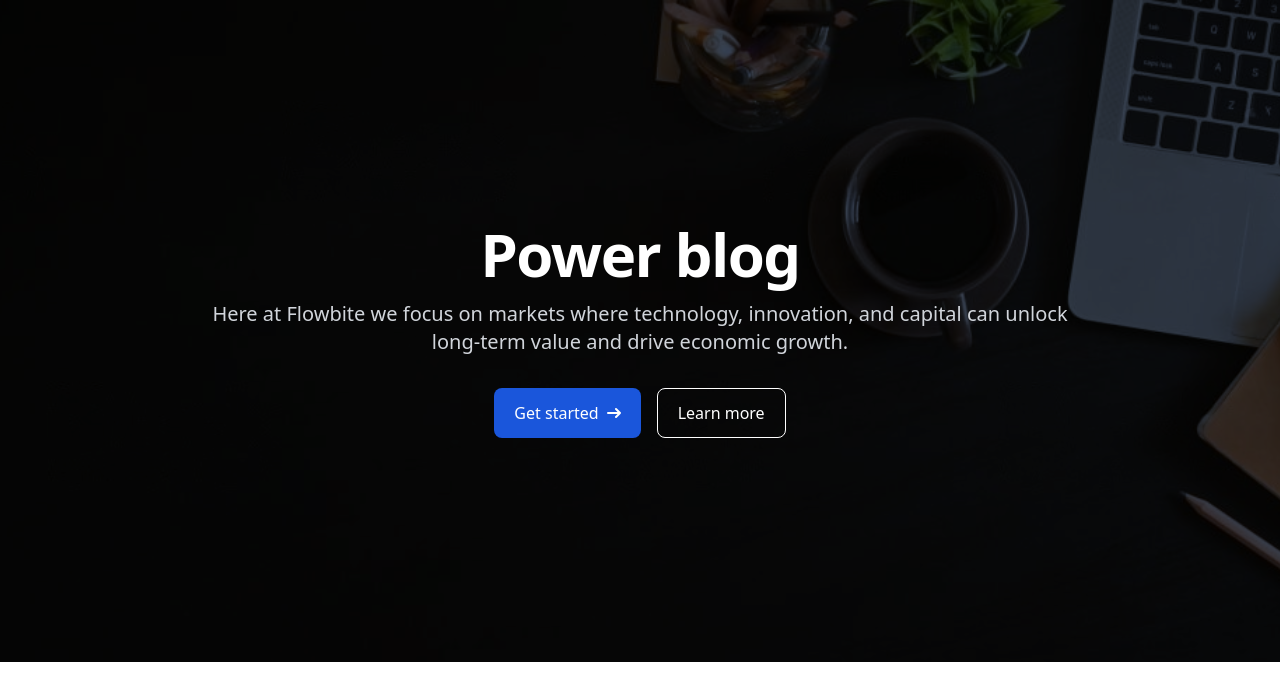
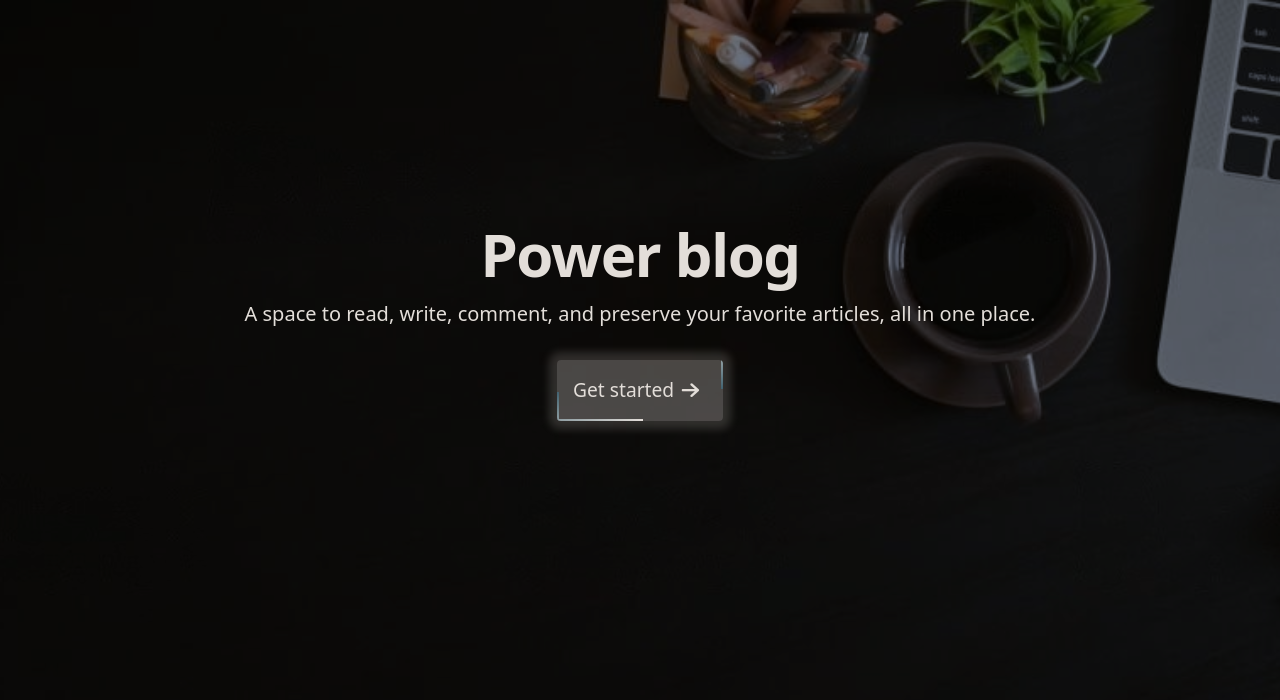
Before and after one commit to VirginiaBarbaro/power_blog_front, a React (Vite) app: page / in a window 1280 px wide. Shown: the top 700 px of the page. Built offline with nearby package versions, Linux system fonts and the light colour scheme; no server answers.

Commit message:
Landing page done

```diff
--- a/index.html
+++ b/index.html
@@ -3,11 +3,16 @@
   <head>
     <meta charset="UTF-8" />
     <link rel="icon" type="image/svg+xml" href="/vite.svg" />
+
     <meta name="viewport" content="width=device-width, initial-scale=1.0" />
     <title>Vite + React + TS</title>
   </head>
   <body>
     <div id="root"></div>
     <script type="module" src="/src/main.tsx"></script>
+    <script
+      src="https://kit.fontawesome.com/375b0bdccf.js"
+      crossorigin="anonymous"
+    ></script>
   </body>
 </html>
--- a/src/main.tsx
+++ b/src/main.tsx
@@ -6,7 +6,6 @@
 import { PersistGate } from "redux-persist/integration/react";
 import App from "./App.tsx";
 import "./style/index.css";
-import "./style/landing.css";
 
 ReactDOM.createRoot(document.getElementById("root") as HTMLElement).render(
   <React.StrictMode>
--- a/src/pages/Landing.tsx
+++ b/src/pages/Landing.tsx
@@ -1,6 +1,7 @@
 import { useEffect, useState } from "react";
 import axios from "axios";
 import { ArticleProps } from "../types/article";
+import "../style/landing.css";
 
 function Landing() {
   const [articles, setArticles] = useState<ArticleProps[]>([]);
@@ -20,42 +21,23 @@
   return (
     articles && (
       <div>
-        <section className="bg-gray-700 bg-blend-multiply landing-hero-image">
+        <section className="bg-gray-500 bg-blend-multiply landing-hero-image">
           <div className="px-4 mx-auto max-w-screen-xl text-center py-24 lg:py-56">
-            <h1 className="mb-4 text-4xl font-bold tracking-tight leading-none text-white md:text-5xl lg:text-6xl">
+            <h1 className="mb-4 text-4xl font-bold tracking-tight leading-none text-light-beige md:text-5xl lg:text-6xl landing-title">
               Power blog
             </h1>
-            <p className="mb-8 text-lg font-normal text-gray-300 lg:text-xl sm:px-16 lg:px-48">
-              Here at Flowbite we focus on markets where technology, innovation,
-              and capital can unlock long-term value and drive economic growth.
+            <p className="mb-8 text-lg font-normal text-light-beige lg:text-xl sm:px-16 lg:px-48 subtitle-landing">
+              A space to read, write, comment, and preserve your favorite
+              articles, all in one place.
             </p>
-            <div className="flex flex-col space-y-4 sm:flex-row sm:justify-center sm:space-y-0 sm:space-x-4">
-              <a
-                href="#"
-                className="inline-flex justify-center items-center py-3 px-5 text-base font-medium text-center text-white rounded-lg bg-blue-700 hover:bg-blue-800 focus:ring-4 focus:ring-blue-300 dark:focus:ring-blue-900"
-              >
+            <div className="flex flex-col space-y-4 sm:flex-row sm:justify-center sm:space-y-0 sm:space-x-4 justify-center">
+              <a href="#" className="text-light-beige get-started rounded">
+                <span className="span-get-started"></span>
+                <span className="span-get-started"></span>
+                <span className="span-get-started"></span>
+                <span className="span-get-started"></span>
                 Get started
-                <svg
-                  className="w-3.5 h-3.5 ml-2"
-                  aria-hidden="true"
-                  xmlns="http://www.w3.org/2000/svg"
-                  fill="none"
-                  viewBox="0 0 14 10"
-                >
-                  <path
-                    stroke="currentColor"
-                    strokeLinecap="round"
-                    strokeLinejoin="round"
-                    strokeWidth="2"
-                    d="M1 5h12m0 0L9 1m4 4L9 9"
-                  />
-                </svg>
-              </a>
-              <a
-                href="#"
-                className="inline-flex justify-center hover:text-gray-900 items-center py-3 px-5 text-base font-medium text-center text-white rounded-lg border border-white hover:bg-gray-100 focus:ring-4 focus:ring-gray-400"
-              >
-                Learn more
+                <i className="fa-solid fa-arrow-right fa-bounce mx-2"></i>
               </a>
             </div>
           </div>
--- a/src/style/index.css
+++ b/src/style/index.css
@@ -1,12 +1,3 @@
 @tailwind base;
 @tailwind components;
 @tailwind utilities;
-
-/* Color Paletts */
-
-:root {
-  --ligth-beige: #f8edd1;
-  --light-red: #d88a8a;
-  --dark-green: #9d9d93;
-  --light-green: #c5cfc6;
-}
--- a/src/style/landing.css
+++ b/src/style/landing.css
@@ -4,4 +4,259 @@
   background-position: center;
   object-fit: cover;
   background-repeat: no-repeat;
+  height: 100vh;
 }
+
+/* Get started btn  */
+
+.get-started {
+  position: absolute;
+  padding: 1rem;
+  font-size: 1.2rem;
+  box-shadow: 0 0 8px 8px #e3ded92c;
+  overflow: hidden;
+  background-color: #e3ded94b;
+}
+
+.get-started:before {
+  position: absolute;
+  top: 2px;
+  left: 2px;
+  bottom: 2px;
+  content: "";
+  transition: all 0.9s ease;
+  /* background-color: rgba(255, 255, 255, 0.177); */
+  width: 0;
+}
+
+.get-started:hover::before {
+  background-color: #8aa4ab3f;
+  width: 100%;
+}
+
+.get-started:active {
+  scale: 0.9;
+}
+
+.get-started .span-get-started:nth-child(1) {
+  position: absolute;
+  top: 0;
+  left: 0;
+  width: 100%;
+  background: linear-gradient(to right, #e3ded9, #416270);
+  animation: animate1 2s linear infinite;
+}
+
+@keyframes animate1 {
+  0% {
+    transform: translateX(-100%);
+  }
+  100% {
+    transform: translateX(100%);
+  }
+}
+
+.get-started .span-get-started:nth-child(2) {
+  position: absolute;
+  top: 0;
+  right: 0;
+  width: 2px;
+  height: 100%;
+  background: linear-gradient(to bottom, #e3ded9, #416270);
+  animation: animate2 2s linear infinite;
+  animation-delay: 1s;
+}
+
+@keyframes animate2 {
+  0% {
+    transform: translateY(-100%);
+  }
+  100% {
+    transform: translateY(100%);
+  }
+}
+
+.get-started .span-get-started:nth-child(3) {
+  position: absolute;
+  bottom: 0;
+  left: 0;
+  width: 100%;
+  height: 2px;
+  background: linear-gradient(to left, #e3ded9, #416270);
+  animation: animate3 2s linear infinite;
+}
+
+@keyframes animate3 {
+  0% {
+    transform: translateX(100%);
+  }
+  100% {
+    transform: translateX(-100%);
+  }
+}
+
+.get-started .span-get-started:nth-child(4) {
+  position: absolute;
+  top: 0;
+  left: 0;
+  width: 2px;
+  height: 100%;
+  background: linear-gradient(to top, #e3ded9, #416270);
+  animation: animate4 2s linear infinite;
+  animation-delay: 1s;
+}
+
+@keyframes animate4 {
+  0% {
+    transform: translateY(100%);
+  }
+
+  100% {
+    transform: translateY(-100%);
+  }
+}
+
+/* Title effect  */
+
+.landing-title {
+  -webkit-animation: bounce-in-fwd 1.3s both;
+  animation: bounce-in-fwd 1.3s both;
+}
+
+@-webkit-keyframes bounce-in-fwd {
+  0% {
+    -webkit-transform: scale(0);
+    transform: scale(0);
+    -webkit-animation-timing-function: ease-in;
+    animation-timing-function: ease-in;
+    opacity: 0;
+  }
+  38% {
+    -webkit-transform: scale(1);
+    transform: scale(1);
+    -webkit-animation-timing-function: ease-out;
+    animation-timing-function: ease-out;
+    opacity: 1;
+  }
+  55% {
+    -webkit-transform: scale(0.7);
+    transform: scale(0.7);
+    -webkit-animation-timing-function: ease-in;
+    animation-timing-function: ease-in;
+  }
+  72% {
+    -webkit-transform: scale(1);
+    transform: scale(1);
+    -webkit-animation-timing-function: ease-out;
+    animation-timing-function: ease-out;
+  }
+  81% {
+    -webkit-transform: scale(0.84);
+    transform: scale(0.84);
+    -webkit-animation-timing-function: ease-in;
+    animation-timing-function: ease-in;
+  }
+  89% {
+    -webkit-transform: scale(1);
+    transform: scale(1);
+    -webkit-animation-timing-function: ease-out;
+    animation-timing-function: ease-out;
+  }
+  95% {
+    -webkit-transform: scale(0.95);
+    transform: scale(0.95);
+    -webkit-animation-timing-function: ease-in;
+    animation-timing-function: ease-in;
+  }
+  100% {
+    -webkit-transform: scale(1);
+    transform: scale(1);
+    -webkit-animation-timing-function: ease-out;
+    animation-timing-function: ease-out;
+  }
+}
+@keyframes bounce-in-fwd {
+  0% {
+    -webkit-transform: scale(0);
+    transform: scale(0);
+    -webkit-animation-timing-function: ease-in;
+    animation-timing-function: ease-in;
+    opacity: 0;
+  }
+  38% {
+    -webkit-transform: scale(1);
+    transform: scale(1);
+    -webkit-animation-timing-function: ease-out;
+    animation-timing-function: ease-out;
+    opacity: 1;
+  }
+  55% {
+    -webkit-transform: scale(0.7);
+    transform: scale(0.7);
+    -webkit-animation-timing-function: ease-in;
+    animation-timing-function: ease-in;
+  }
+  72% {
+    -webkit-transform: scale(1);
+    transform: scale(1);
+    -webkit-animation-timing-function: ease-out;
+    animation-timing-function: ease-out;
+  }
+  81% {
+    -webkit-transform: scale(0.84);
+    transform: scale(0.84);
+    -webkit-animation-timing-function: ease-in;
+    animation-timing-function: ease-in;
+  }
+  89% {
+    -webkit-transform: scale(1);
+    transform: scale(1);
+    -webkit-animation-timing-function: ease-out;
+    animation-timing-function: ease-out;
+  }
+  95% {
+    -webkit-transform: scale(0.95);
+    transform: scale(0.95);
+    -webkit-animation-timing-function: ease-in;
+    animation-timing-function: ease-in;
+  }
+  100% {
+    -webkit-transform: scale(1);
+    transform: scale(1);
+    -webkit-animation-timing-function: ease-out;
+    animation-timing-function: ease-out;
+  }
+}
+
+/* Subtitle animation  */
+
+.subtitle-landing {
+  -webkit-animation: slide-in-fwd-left 0.4s cubic-bezier(0.25, 0.46, 0.45, 0.94)
+    1s both;
+  animation: slide-in-fwd-left 0.4s cubic-bezier(0.25, 0.46, 0.45, 0.94) 1s both;
+}
+
+@-webkit-keyframes slide-in-fwd-left {
+  0% {
+    -webkit-transform: translateZ(-1400px) translateX(-1000px);
+    transform: translateZ(-1400px) translateX(-1000px);
+    opacity: 0;
+  }
+  100% {
+    -webkit-transform: translateZ(0) translateX(0);
+    transform: translateZ(0) translateX(0);
+    opacity: 1;
+  }
+}
+@keyframes slide-in-fwd-left {
+  0% {
+    -webkit-transform: translateZ(-1400px) translateX(-1000px);
+    transform: translateZ(-1400px) translateX(-1000px);
+    opacity: 0;
+  }
+  100% {
+    -webkit-transform: translateZ(0) translateX(0);
+    transform: translateZ(0) translateX(0);
+    opacity: 1;
+  }
+}
--- a/tailwind.config.js
+++ b/tailwind.config.js
@@ -13,6 +13,12 @@
       lg: "1024px",
       xl: "1280px",
     },
+    colors: {
+      "light-beige": "#e3ded9",
+      "dark-beige": "#bba686",
+      "dark-blue": "#416270",
+      "light-blue": "#8aa4ab",
+    },
   },
   plugins: [require("flowbite/plugin")],
 };
```
